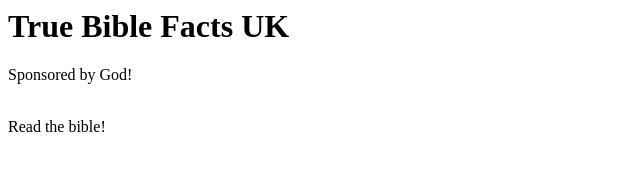
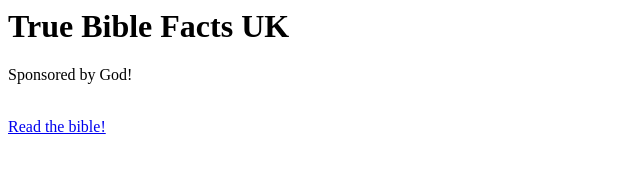
Before and after one commit to 74Underscore/74Underscore.github.io, a plain HTML site: page index.html in a window 1280 px wide. Shown: the whole page, without its empty margins (0-640 px from the left). Drawn offline with Linux system fonts and the light colour scheme.

Commit message:
Update index.html

```diff
--- a/index.html
+++ b/index.html
@@ -1,4 +1,4 @@
 <h1>True Bible Facts UK</h1>
 <p>Sponsored by God!</p>
 <br>
-<a link="https://www.bible.com/bible/3523/GEN.1.NRSVUE">Read the bible!</a>
+<a href="https://www.bible.com/bible/3523/GEN.1.NRSVUE">Read the bible!</a>
```
